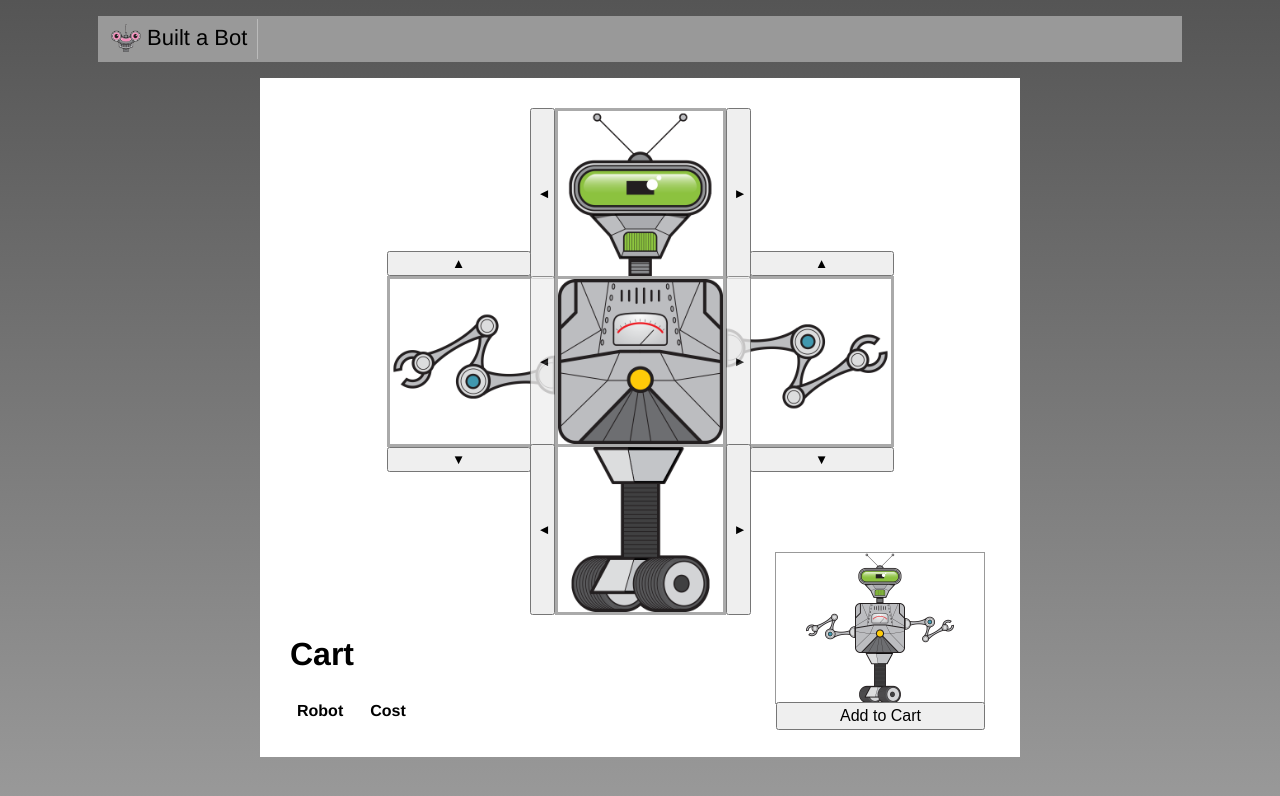
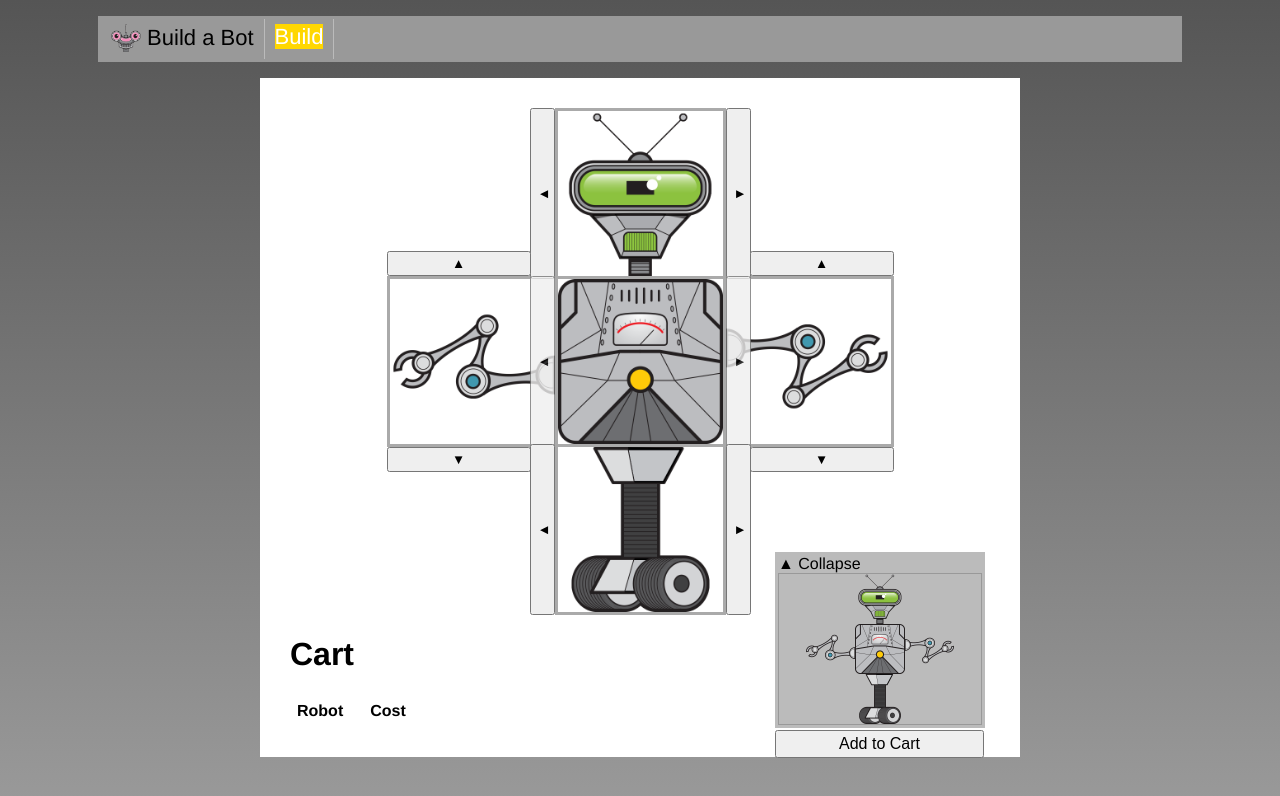
Before and after one commit to NzrSrd/learn-vue, a Vue app: page /#/build in a window 1280 px wide. Shown: the top 796 px of the page. Built offline with nearby package versions, Linux system fonts and the light colour scheme.

Commit message:
router link

```diff
--- a/package.json
+++ b/package.json
@@ -9,7 +9,8 @@
   },
   "dependencies": {
     "core-js": "^3.3.2",
-    "vue": "^2.6.10"
+    "vue": "^2.6.10",
+    "vue-router": "^3.1.3"
   },
   "devDependencies": {
     "@vue/cli-plugin-babel": "^4.0.0",
--- a/src/App.vue
+++ b/src/App.vue
@@ -5,27 +5,28 @@
               <ul>
                   <li class="nav-item">
                       <img class="logo" src="./assets/hello.png" alt="">
-                      Built a Bot
+                      <router-link :to="{name: 'Home'}" class="nav-link" exact>
+                          Build a Bot
+                      </router-link>
+                  </li>
+                  <li class="nav-item">
+                      <router-link :to="{name: 'Build'}" class="nav-link" exact>
+                          Build
+                      </router-link>
                   </li>
               </ul>
           </nav>
       </header>
       <main>
-          <RobotBuilder/>
+          <router-view/>
       </main>
   </div>
 </template>
 
 <script>
-// import HomePage from './components/HomePage.vue'
-import RobotBuilder from './components/RobotBuilder.vue'
 
 export default {
   name: 'app',
-  components: {
-      // HomePage,
-      RobotBuilder
-  }
 }
 </script>
 
@@ -64,4 +65,12 @@ export default {
       vertical-align: middle;
       height: 30px;
   }
+  .nav-link {
+      text-decoration: none;
+      color: inherit;
+  }
+  .router-link-active {
+      color: white;
+      background: gold;
+  }
 </style>
--- a/src/components/HomePage.vue
+++ b/src/components/HomePage.vue
@@ -6,7 +6,7 @@
            class="robot">
     </div>
     <div class="get-started">
-      <a href="">Get started</a> building your first robot!
+      <router-link to="/build">Get started</router-link> building your first robot!
     </div>
   </div>
 </template>
--- a/src/components/RobotBuilder.vue
+++ b/src/components/RobotBuilder.vue
@@ -1,6 +1,7 @@
 <template>
     <div class="content">
         <div class="preview">
+            <CollapsibleSection>
                 <div class="preview-content">
                     <div class="top-row">
                         <img :src="selectedRobot.head.src"/>
@@ -14,6 +15,7 @@
                         <img :src="selectedRobot.base.src"/>
                     </div>
                 </div>
+            </CollapsibleSection>
         </div>
         <button class="add-to-cart" @click="addToCart"> Add to Cart</button>
         <div class="top-row">
@@ -79,11 +81,13 @@
 <script>
     import availableParts from '../data/parts';
     import PartSelector from "./PartSelector";
+    import CollapsibleSection from "../shared/CollapsibleSection";
 
     export default {
         name: "RobotBuilder",
         components: {
-            PartSelector
+            PartSelector,
+            CollapsibleSection,
         },
         data() {
             return {
@@ -101,15 +105,15 @@
         computed: {
             saleBorderClass() {
                 return this.selectedRobot.head.onSale ? 'sale-border' : ''
-
             }
         },
         methods: {
             addToCart() {
                 const robot = this.selectedRobot;
-                const cost = robot.head.cost + robot.leftArm.cost + robot.torso.cost + robot.rightArm.cost + robot.base.cost;
-                this.cart.push(Object.assign({}, robot, {cost}));
-
+                const cost = robot.head.cost + robot.leftArm.cost + robot.torso.cost + robot.rightArm.cost + robot.base.cost
+                this.cart.push(Object.assign({}, robot, {cost}))
+                // eslint-disable-next-line no-console
+                console.log(this.cart)
             },
         },
     }
@@ -145,11 +149,11 @@
     }
     .add-to-cart{
         position: absolute;
-        right: 5px;
+        right: 6px;
         width: 209px;
         padding: 3px;
         font-size: 16px;
-        bottom: -3px;
+        bottom: -31px;
     }
     .td, th {
         text-align: left;
--- a/src/main.js
+++ b/src/main.js
@@ -1,8 +1,11 @@
 import Vue from 'vue'
 import App from './App.vue'
+
+import router from './router/index'
 
 Vue.config.productionTip = false
 
 new Vue({
   render: h => h(App),
+  router,
 }).$mount('#app')
--- /dev/null
+++ b/src/router/index.js
@@ -0,0 +1,21 @@
+import Vue from 'vue';
+import Router from 'vue-router';
+import HomePage from "../components/HomePage";
+import RobotBuilder from "../components/RobotBuilder";
+
+Vue.use(Router);
+
+export default new Router({
+    routes: [
+        {
+            path: '/',
+            name: 'Home',
+            component: HomePage
+        },
+        {
+            path: '/build',
+            name: "Build",
+            component: RobotBuilder
+        }
+    ],
+});
--- /dev/null
+++ b/src/shared/CollapsibleSection.vue
@@ -0,0 +1,30 @@
+<template>
+    <div>
+        <div class="header">
+            <span v-if="open" @click="open = !open"> &#x25B2; Collapse</span>
+            <span v-if="!open" @click="open = !open"> &#x25BC; Expand</span>
+
+            <slot v-if="open">
+                <div>Default Content</div>
+            </slot>
+        </div>
+    </div>
+</template>
+
+
+<script>
+    export default {
+        name: "CollapsibleSection",
+        data() {
+            return { open: true }
+        }
+    }
+</script>
+
+<style scoped>
+    .header {
+        background: #bbb;
+        padding: 3px;
+        cursor: pointer;
+    }
+</style>
```
Also changed, not shown: 1 other file (tests, documents, lock files or other folders). Lines whose indentation alone changed are shown as unchanged.
